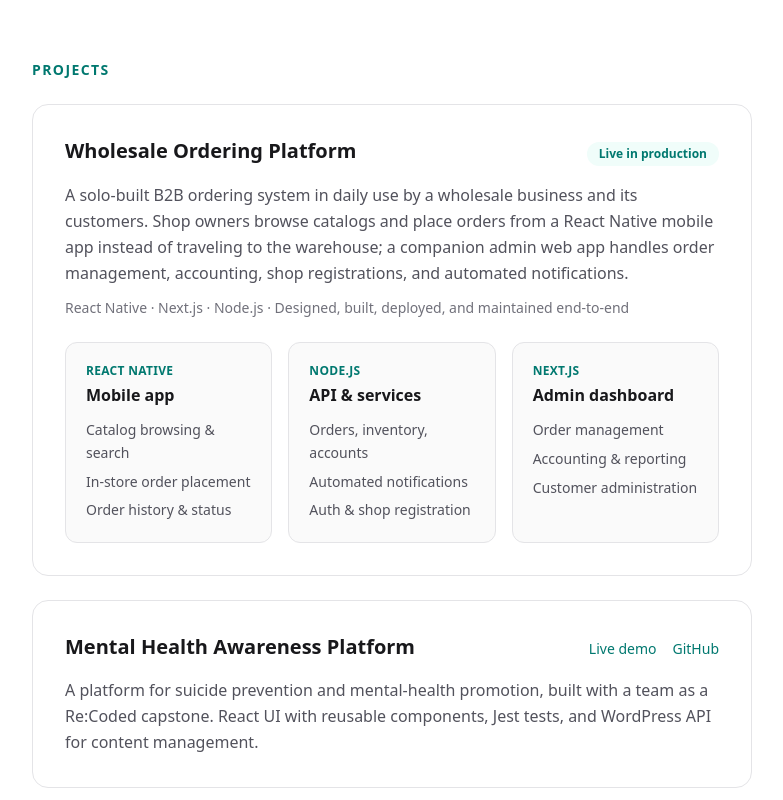
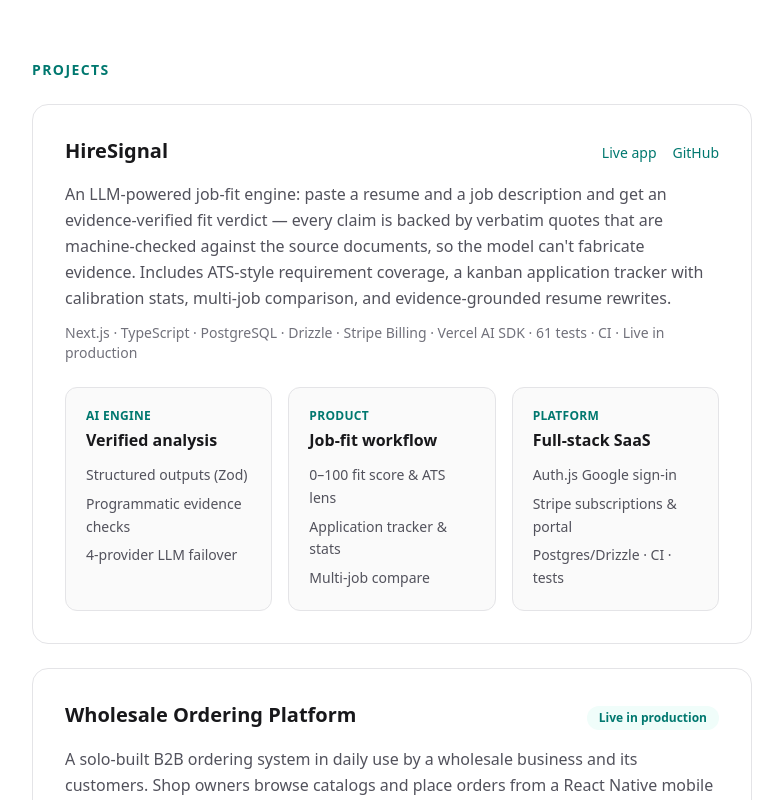
Before and after one commit to basil-kawak/basil-kawak.github.io, a Next.js app: page / in a window 1280 px wide. Shown: the part 1080-1880 px from the top of the page, without its empty margins (248-1031 px from the left). Built offline with nearby package versions, Linux system fonts and the light colour scheme.

Commit message:
add HireSignal project card + AI skills update

```diff
--- a/app/page.tsx
+++ b/app/page.tsx
@@ -9,7 +9,7 @@
   ['Backend', 'Node.js · Express.js · REST APIs · Ruby on Rails'],
   ['Databases', 'MongoDB · PostgreSQL · Redis · Firebase'],
   ['Testing & Tooling', 'Jest · Playwright · Git · Agile/Scrum'],
-  ['AI', 'OpenAI API — content generation, summarization'],
+  ['AI', 'OpenAI API · Vercel AI SDK · structured outputs · multi-provider failover'],
 ];
 
 function SectionLabel({ children }: { children: React.ReactNode }) {
@@ -143,6 +143,69 @@
         <article className="rounded-2xl border border-zinc-200 p-6 sm:p-8 dark:border-zinc-800">
           <div className="flex flex-wrap items-baseline justify-between gap-x-4">
             <h3 className="text-xl font-semibold text-zinc-900 dark:text-white">
+              HireSignal
+            </h3>
+            <div className="flex items-center gap-4">
+              <a
+                href="https://hiresignal-peach.vercel.app"
+                className="text-sm font-medium text-teal-700 hover:underline dark:text-teal-400"
+              >
+                Live app
+              </a>
+              <a
+                href="https://github.com/basil-kawak/hiresignal"
+                className="text-sm font-medium text-teal-700 hover:underline dark:text-teal-400"
+              >
+                GitHub
+              </a>
+            </div>
+          </div>
+          <p className="mt-4 leading-relaxed text-zinc-600 dark:text-zinc-400">
+            An LLM-powered job-fit engine: paste a resume and a job description and
+            get an evidence-verified fit verdict — every claim is backed by verbatim
+            quotes that are machine-checked against the source documents, so the
+            model can&apos;t fabricate evidence. Includes ATS-style requirement
+            coverage, a kanban application tracker with calibration stats,
+            multi-job comparison, and evidence-grounded resume rewrites.
+          </p>
+          <p className="mt-3 text-sm text-zinc-500">
+            Next.js · TypeScript · PostgreSQL · Drizzle · Stripe Billing · Vercel AI
+            SDK · 61 tests · CI · Live in production
+          </p>
+          <div className="mt-6 grid gap-4 sm:grid-cols-3">
+            <ArchCard
+              tech="AI engine"
+              title="Verified analysis"
+              points={[
+                'Structured outputs (Zod)',
+                'Programmatic evidence checks',
+                '4-provider LLM failover',
+              ]}
+            />
+            <ArchCard
+              tech="Product"
+              title="Job-fit workflow"
+              points={[
+                '0–100 fit score & ATS lens',
+                'Application tracker & stats',
+                'Multi-job compare',
+              ]}
+            />
+            <ArchCard
+              tech="Platform"
+              title="Full-stack SaaS"
+              points={[
+                'Auth.js Google sign-in',
+                'Stripe subscriptions & portal',
+                'Postgres/Drizzle · CI · tests',
+              ]}
+            />
+          </div>
+        </article>
+
+        <article className="mt-6 rounded-2xl border border-zinc-200 p-6 sm:p-8 dark:border-zinc-800">
+          <div className="flex flex-wrap items-baseline justify-between gap-x-4">
+            <h3 className="text-xl font-semibold text-zinc-900 dark:text-white">
               Wholesale Ordering Platform
             </h3>
             <span className="rounded-full bg-teal-50 px-3 py-1 text-xs font-semibold text-teal-700 dark:bg-teal-950 dark:text-teal-400">
```
